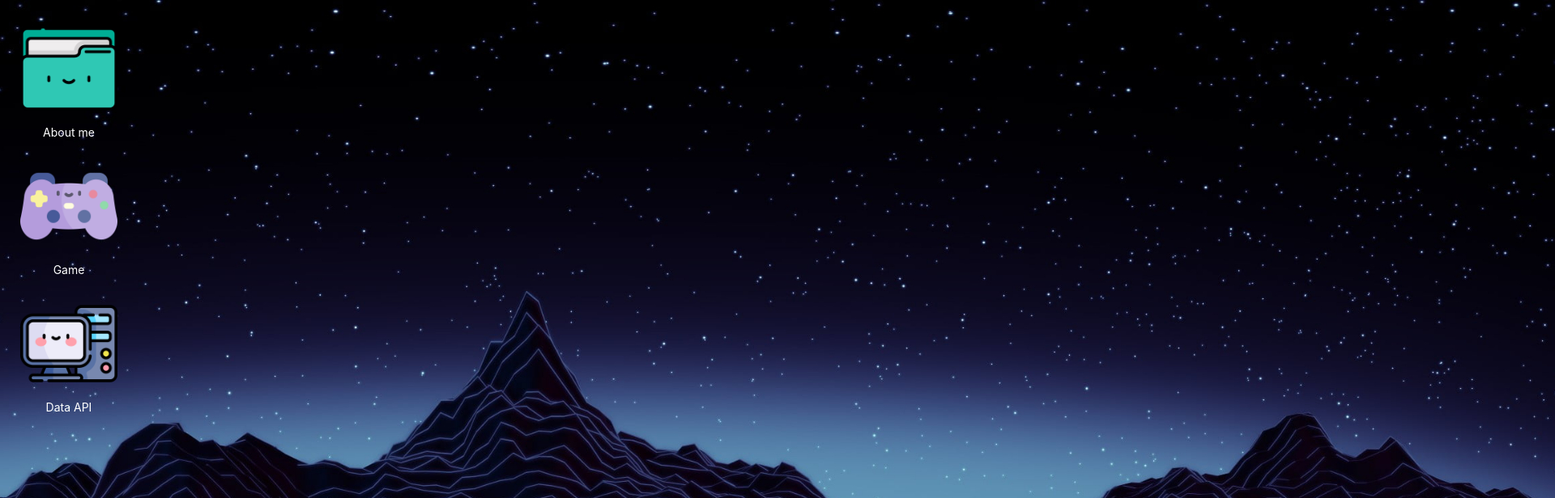
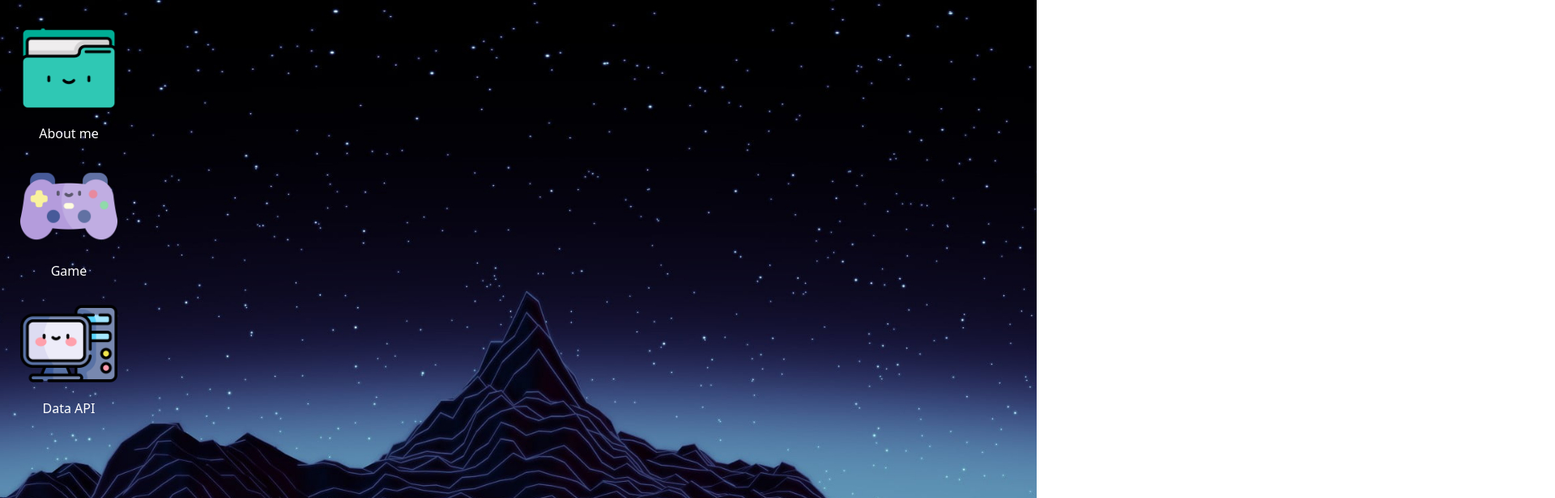
Before and after one commit to Jin-dev92/portfolio_react, a React (Create React App) app: page /netflix in a window 1280 px wide. Shown: the top 616 px of the page at 81% size, 1920 px wide, since content can reach past the window. Built offline with nearby package versions, Linux system fonts and the light colour scheme.

Commit message:
자잘한 퍼블리싱 수정

```diff
--- a/src/App.js
+++ b/src/App.js
@@ -1,9 +1,16 @@
-import {Layout} from "antd";
+// import {Layout} from "antd";
 import IconButton from "./components/common/button/IconButton";
 import appData from './mock/app_data.json'
 import CommonModal from "./components/common/modal/CommonModal";
 import React from "react";
+import {FlexContainer} from "./components/common/layout/FlexContainer";
+import styled from "styled-components";
 
+const MainContainer = styled(FlexContainer)`
+  background: url(${appData?.app_bg});
+  width: 100vw;
+  height:100vh;
+`
 
 function App() {
     const [open, setOpen] = React.useState(false)
@@ -11,15 +18,8 @@ function App() {
     const setContents = (value) => {
         contents.current = value
     }
-    // console.log(process.env)
-    const layoutStyle = {
-        width: 1920,
-        height: 1080,
-        background: `url(${appData?.app_bg})`,
-    }
-
     return (
-            <Layout style={layoutStyle}>
+        <MainContainer>
             {
                 appData.app_list.map((data, idx) => {
                     return !data.disabled ? (
@@ -35,7 +35,7 @@ function App() {
                 })
             }
             <CommonModal open={open} setOpen={setOpen} contents={contents}/>
-            </Layout>
+        </MainContainer>
     );
 }
 
--- a/src/index.css
+++ b/src/index.css
@@ -11,10 +11,9 @@
 /*  -moz-osx-font-smoothing: grayscale;*/
 /*  -ms-overflow-style: none;*/
 /*}*/
-body, html {
-  /*height: 100vh*/
-}
-
+/*body{*/
+/*    overflow: hidden;*/
+/*}*/
 /*::-webkit-scrollbar {*/
 /*  display: none;*/
 /*}*/
--- a/src/index.js
+++ b/src/index.js
@@ -9,15 +9,12 @@ import {ConfigProvider, theme} from "antd";
 import {createBrowserRouter, RouterProvider} from "react-router-dom";
 import Netflix from "./pages/Netflix";
 import LoadingIndicator from "./components/common/LoadingIndicator";
-// import {Spinner} from "./components/common/Spinner";
-// import {ErrorBoundary} from "react-error-boundary";
-// import LoadingIndicator from "./components/common/LoadingIndicator";
 
 const root = ReactDOM.createRoot(document.getElementById('root'));
 const queryClient = new QueryClient({
     defaultOptions: {
         queries: {
-            retry: true,
+            retry: 1,
             suspense: true,
             useErrorBoundary: true,
         }
@@ -32,7 +29,6 @@ const router = createBrowserRouter(
                 {
                     path: "netflix",
                     element: <Netflix/>,
-                    children: []
                 }
             ]
         }
--- a/src/pages/Netflix.jsx
+++ b/src/pages/Netflix.jsx
@@ -3,7 +3,7 @@ import {FlexContainer} from "../components/common/layout/FlexContainer";
 const Netflix = () => {
     return (
         <FlexContainer>
-
+            테스트
         </FlexContainer>
     )
 }
--- a/tailwind.config.js
+++ b/tailwind.config.js
@@ -2,7 +2,9 @@
 module.exports = {
   content: ["./src/**/*.{html,js}"],
   theme: {
-    extend: {},
+    extend: {
+
+    },
   },
   plugins: [],
 }
```
Lines whose indentation alone changed are shown as unchanged.
